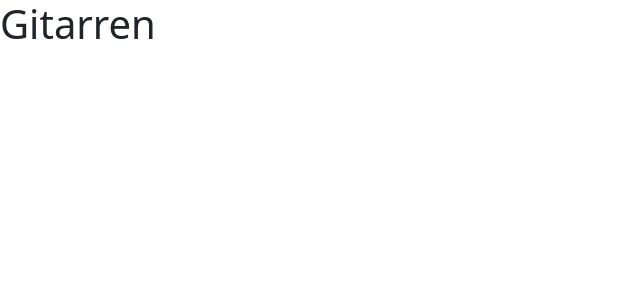
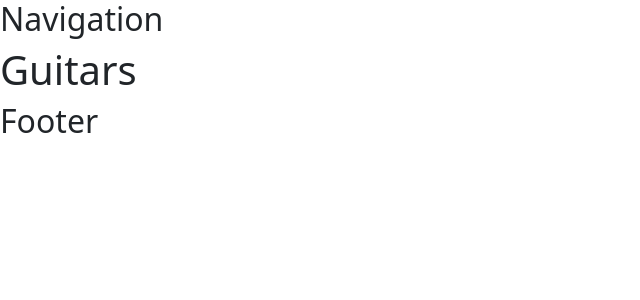
Before and after one commit to marbirk/next-shop-example, a Next.js app: page / in a window 1280 px wide. Shown: the top 300 px of the page, without its empty margins (0-640 px from the left). Built offline with nearby package versions, Linux system fonts and the light colour scheme.

Commit message:
Add component for layout, footer and navigation

```diff
--- /dev/null
+++ b/components/Footer.jsx
@@ -0,0 +1,7 @@
+export default function Footer() {
+    return (
+      <div>
+        <h2>Footer</h2>
+      </div>
+    )
+  }
--- /dev/null
+++ b/components/Layout.jsx
@@ -0,0 +1,18 @@
+import Head from 'next/head'
+import Navigation from './Navigation'
+import Footer from './Footer'
+
+export default function Layout({children}) {
+  return (
+    <div>
+      <Head>
+        <title>Rockshop - Choose your guitars</title>
+        <meta name="description" content="Generated by Marcel Birkhahn" />
+        <link rel="icon" href="/favicon.ico" />
+      </Head>
+      <Navigation />
+      {children}
+      <Footer />
+    </div>
+  )
+}
--- /dev/null
+++ b/components/Navigation.jsx
@@ -0,0 +1,7 @@
+export default function Navigation() {
+    return (
+      <div>
+        <h2>Navigation</h2>
+      </div>
+    )
+  }
--- a/pages/_app.js
+++ b/pages/_app.js
@@ -1,8 +1,11 @@
 import '../styles/globals.css'
 import 'bootstrap/dist/css/bootstrap.min.css'
+import Layout from '../components/Layout'
 
 function MyApp({ Component, pageProps }) {
-  return <Component {...pageProps} />
+  return <Layout>
+    <Component {...pageProps} />
+  </Layout>
 }
 
 export default MyApp
--- a/pages/index.js
+++ b/pages/index.js
@@ -1,15 +1,7 @@
-import Head from 'next/head'
-
 export default function Home() {
   return (
     <div>
-      <Head>
-        <title>Create Next App</title>
-        <meta name="description" content="Generated by create next app" />
-        <link rel="icon" href="/favicon.ico" />
-      </Head>
-
-      <h1>Gitarren</h1>
+      <h1>Guitars</h1>
     </div>
   )
 }
```
